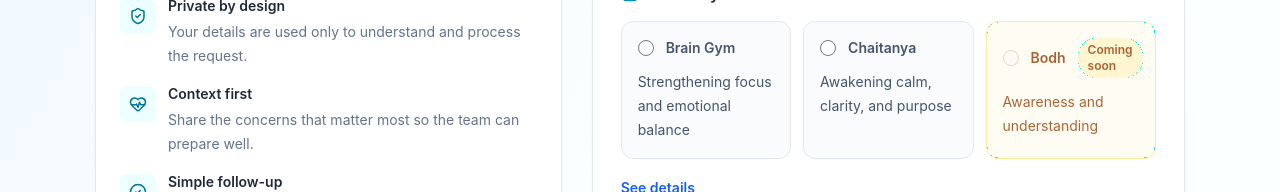
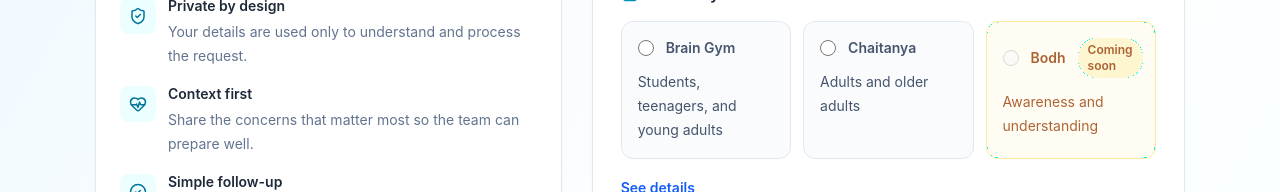
Before and after one commit to AniketKumar5155/Mansapath-Frontend, a React (Vite) app: page /book-session in a window 1280 px wide. Shown: the part 506-698 px from the top of the page. Built offline with nearby package versions, Linux system fonts and the light colour scheme; no server answers.

Commit message:
fix: changed description of courses in Form.jsx

```diff
--- a/src/component/Form.jsx
+++ b/src/component/Form.jsx
@@ -106,12 +106,12 @@ const COURSE_OPTIONS = [
   {
     value: "BRAIN GYM",
     title: "Brain Gym",
-    description: "Strengthening focus and emotional balance",
+    description: "Students, teenagers, and young adults",
   },
   {
     value: "CHAITANYA",
     title: "Chaitanya",
-    description: "Awakening calm, clarity, and purpose",
+    description: "Adults and older adults",
   },
   {
     value: "BODH",
```
